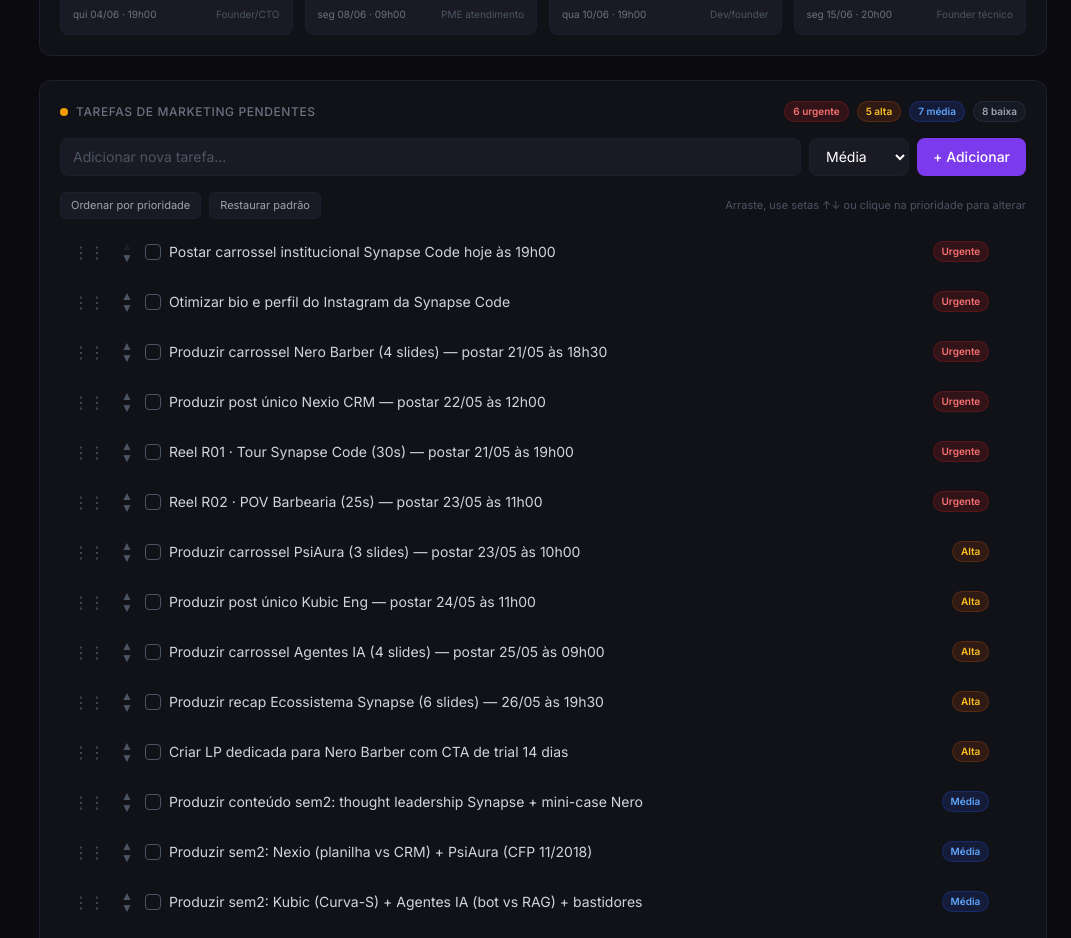
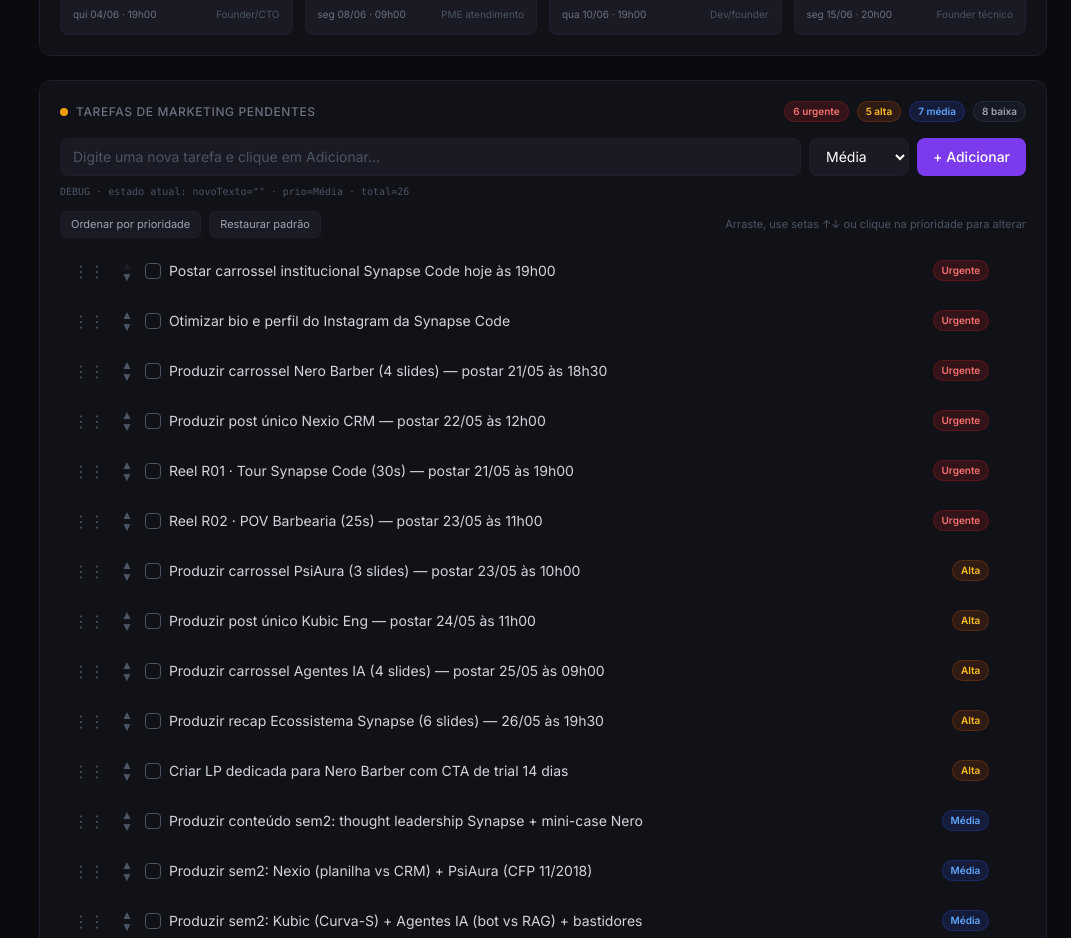
Before and after one commit to recpires/synapsepreocessos, a Next.js app in the folder painel-interno/: page /marketing in a window 1280 px wide. Shown: the part 1020-1958 px from the top of the page, without its empty margins (209-1280 px from the left). Built offline with nearby package versions, Linux system fonts and the light colour scheme; no server answers.

Commit message:
fix(marketing): debug + onClick puro no botão Adicionar

```diff
--- a/painel-interno/app/marketing/page.tsx
+++ b/painel-interno/app/marketing/page.tsx
@@ -151,21 +151,15 @@
   const subir = (idx: number) => moverPara(idx, idx - 1)
   const descer = (idx: number) => moverPara(idx, idx + 1)
 
-  const adicionar = (e?: React.FormEvent | React.MouseEvent) => {
-    e?.preventDefault?.()
-    e?.stopPropagation?.()
+  const adicionar = () => {
+    console.log('[marketing] adicionar() disparou', { novoTexto, novaPrio })
     const texto = novoTexto.trim()
-    console.log('[marketing] adicionar()', { texto, novaPrio })
     if (!texto) {
-      console.warn('[marketing] texto vazio — nada a adicionar')
+      alert('Digite o nome da tarefa antes de adicionar.')
       return
     }
     const id = 't' + Date.now() + '-' + Math.floor(Math.random() * 1000)
-    setTarefas(prev => {
-      const proxima = [{ id, texto, prio: novaPrio }, ...prev]
-      console.log('[marketing] tarefa adicionada', { id, total: proxima.length })
-      return proxima
-    })
+    setTarefas(prev => [{ id, texto, prio: novaPrio }, ...prev])
     setNovoTexto('')
     setNovaPrio('Média')
     setDestacarId(id)
@@ -349,12 +343,13 @@
           </div>
 
           {/* Form de adicionar */}
-          <form onSubmit={adicionar} className="flex flex-col sm:flex-row gap-2 mb-4">
+          <div className="flex flex-col sm:flex-row gap-2 mb-2">
             <input
               type="text"
               value={novoTexto}
               onChange={e => setNovoTexto(e.target.value)}
-              placeholder="Adicionar nova tarefa..."
+              onKeyDown={e => { if (e.key === 'Enter') { e.preventDefault(); adicionar() } }}
+              placeholder="Digite uma nova tarefa e clique em Adicionar..."
               className="flex-1 bg-[#1a1a24] border border-[#1e1e2e] rounded-lg px-3 py-2 text-sm text-white placeholder-gray-600 focus:outline-none focus:border-violet-700/60"
             />
             <select
@@ -368,12 +363,18 @@
               <option value="Baixa">Baixa</option>
             </select>
             <button
-              type="submit"
+              type="button"
+              onClick={() => adicionar()}
+              onMouseDown={() => console.log('[marketing] mouseDown no botão Adicionar')}
+              style={{ pointerEvents: 'auto', position: 'relative', zIndex: 10 }}
               className="px-4 py-2 bg-violet-600 hover:bg-violet-500 active:bg-violet-700 text-white text-sm font-medium rounded-lg transition-colors cursor-pointer"
             >
               + Adicionar
             </button>
-          </form>
+          </div>
+          <p className="text-[10px] text-gray-600 mb-3 font-mono">
+            DEBUG · estado atual: novoTexto=&quot;{novoTexto}&quot; · prio={novaPrio} · total={tarefas.length}
+          </p>
 
           {/* Ações de lista */}
           <div className="flex items-center gap-2 mb-3">
```
